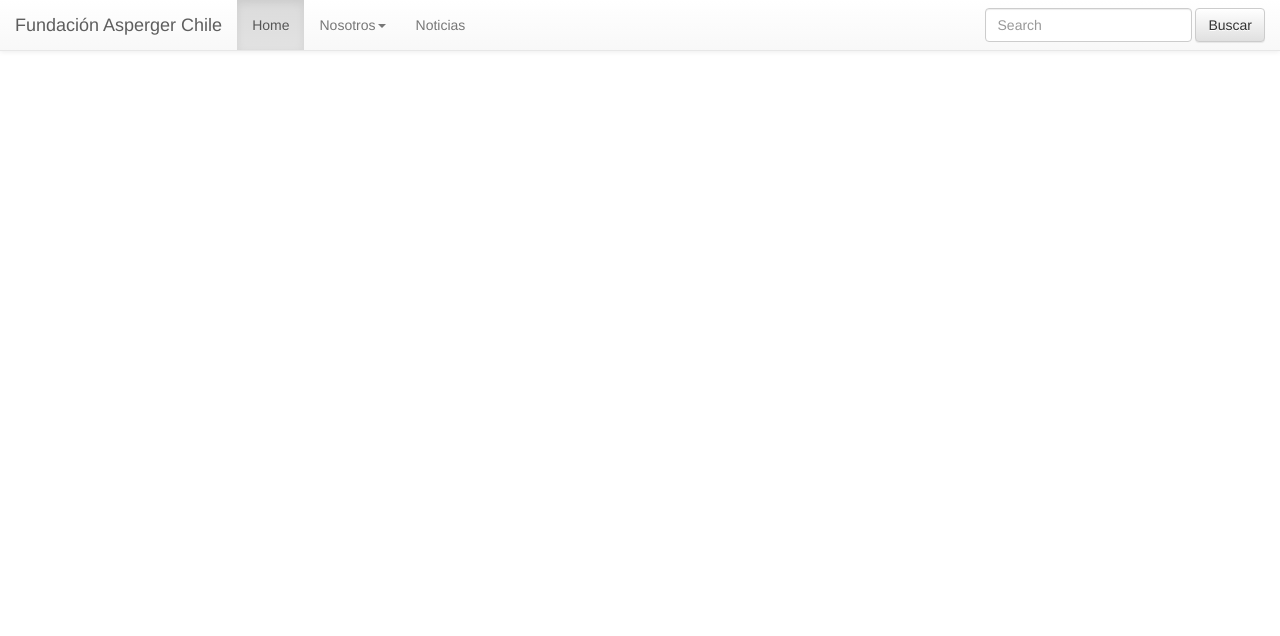
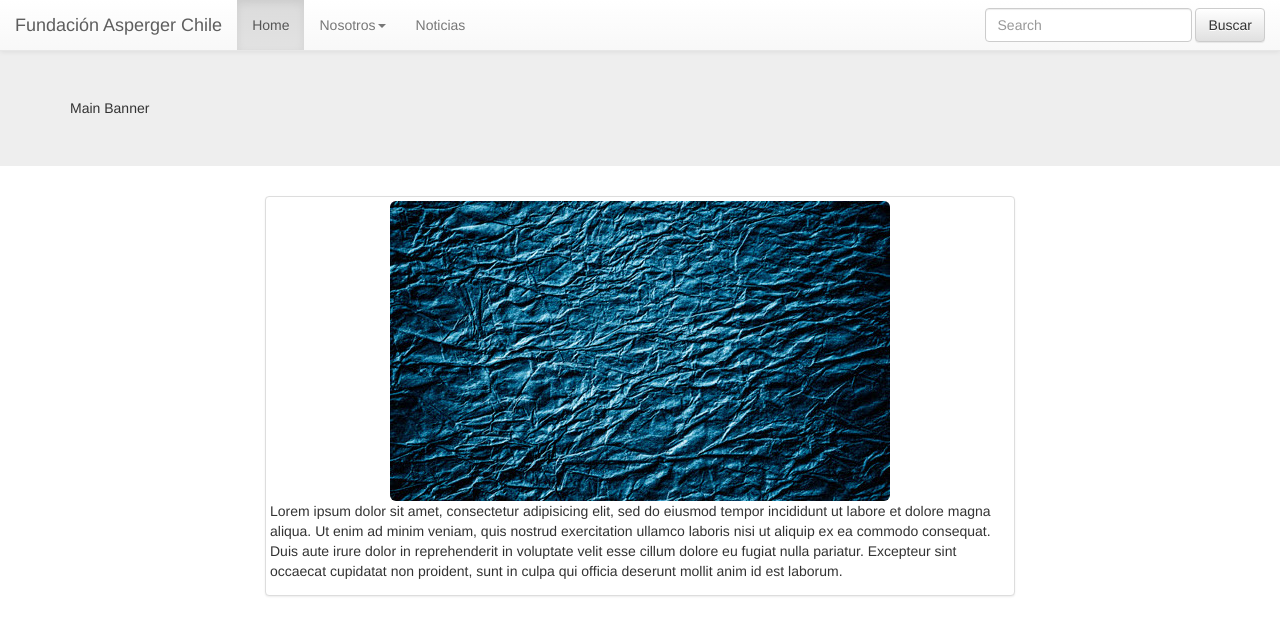
Before and after one commit to fran1688/Prueba1, a plain HTML site: page index.html in a window 1280 px wide. Drawn offline with nearby package versions, Linux system fonts and the light colour scheme.

Commit message:
Agregando thumbnails

```diff
--- a/index.html
+++ b/index.html
@@ -28,6 +28,7 @@
     <!-- Brand and toggle get grouped for better mobile display -->
 
     <div class="navbar-header">
+
       <button type="button" class="navbar-toggle collapsed" data-toggle="collapse" data-target="#bs-example-navbar-collapse-1" aria-expanded="false">
 
         <span class="sr-only">Toggle navigation</span>
@@ -71,5 +72,53 @@
   </div><!-- /.container-fluid -->
 </nav>
 
+<!-- /.Banner -->
+
+<div class="jumbotron" style="margin-top: 50px">
+  <div class="container">
+    Main Banner
+  </div>
+</div>
+
+<!-- Middle section -->
+
+<div class="container">
+
+<div class="row">
+
+	<div class="col-md-2 col-sm-1">
+	</div>
+
+	<!-- Columna NOTICIAS -->
+
+	<div class="col-md-8 col-sm-10 col-xs-12">
+
+	<div class="thumbnail">
+
+		<img src="images/paper-blue.jpg" class="img-responsive img-rounded">
+
+		<p>
+			Lorem ipsum dolor sit amet, consectetur adipisicing elit, sed do eiusmod
+			tempor incididunt ut labore et dolore magna aliqua. Ut enim ad minim veniam,
+			quis nostrud exercitation ullamco laboris nisi ut aliquip ex ea commodo
+			consequat. Duis aute irure dolor in reprehenderit in voluptate velit esse
+			cillum dolore eu fugiat nulla pariatur. Excepteur sint occaecat cupidatat non
+			proident, sunt in culpa qui officia deserunt mollit anim id est laborum.
+		</p>
+
+	</div>
+
+
+
+	</div>
+
+
+
+
+</div>
+</div>
+
+
+
 </body>
 </html>
```
Also changed, not shown: images/paper-blue.jpg (added).
